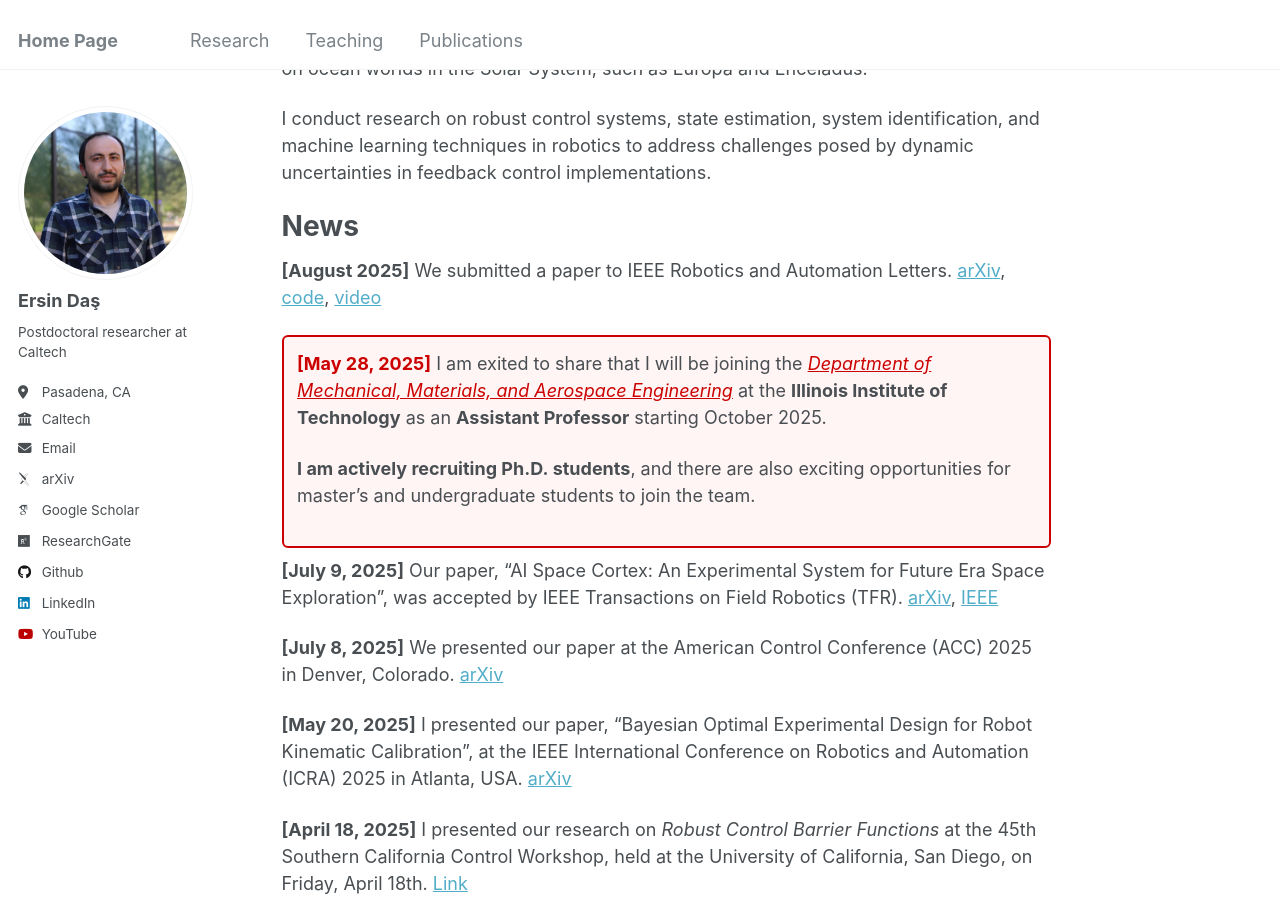
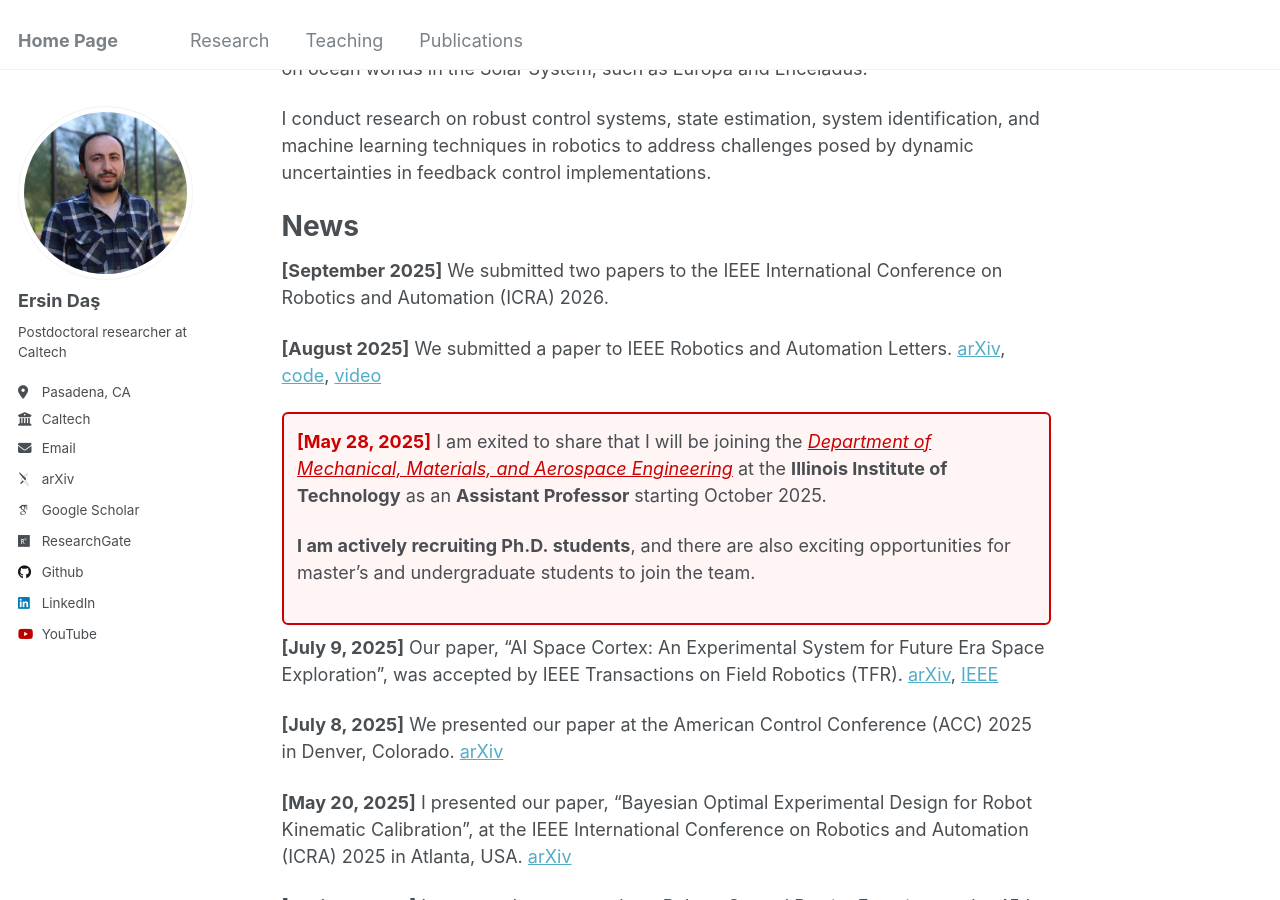
Before and after one commit to ersindas/ersindas.github.io, a Jekyll site: the page built from _pages/about.md, in a window 1280 px wide and 900 px high, scrolled down 328 px. Built offline with Jekyll 4.4.1, drawn with Linux system fonts in a browser that asks for light colours; some web fonts are replaced.

Commit message:
Update about.md
ICRA

```diff
--- a/_pages/about.md
+++ b/_pages/about.md
@@ -16,6 +16,8 @@ I conduct research on robust control systems, state estimation, system identific
 
 News
 ======
+
+**[September 2025]** We submitted two papers to the IEEE International Conference on Robotics and Automation (ICRA) 2026.
 
 **[August 2025]** We submitted a paper to IEEE Robotics and Automation Letters. [arXiv](https://arxiv.org/pdf/2508.19159), [code](https://github.com/ersindas/robust-CBFs), [video](https://youtu.be/tTNu-Etm0SU)
 
```
